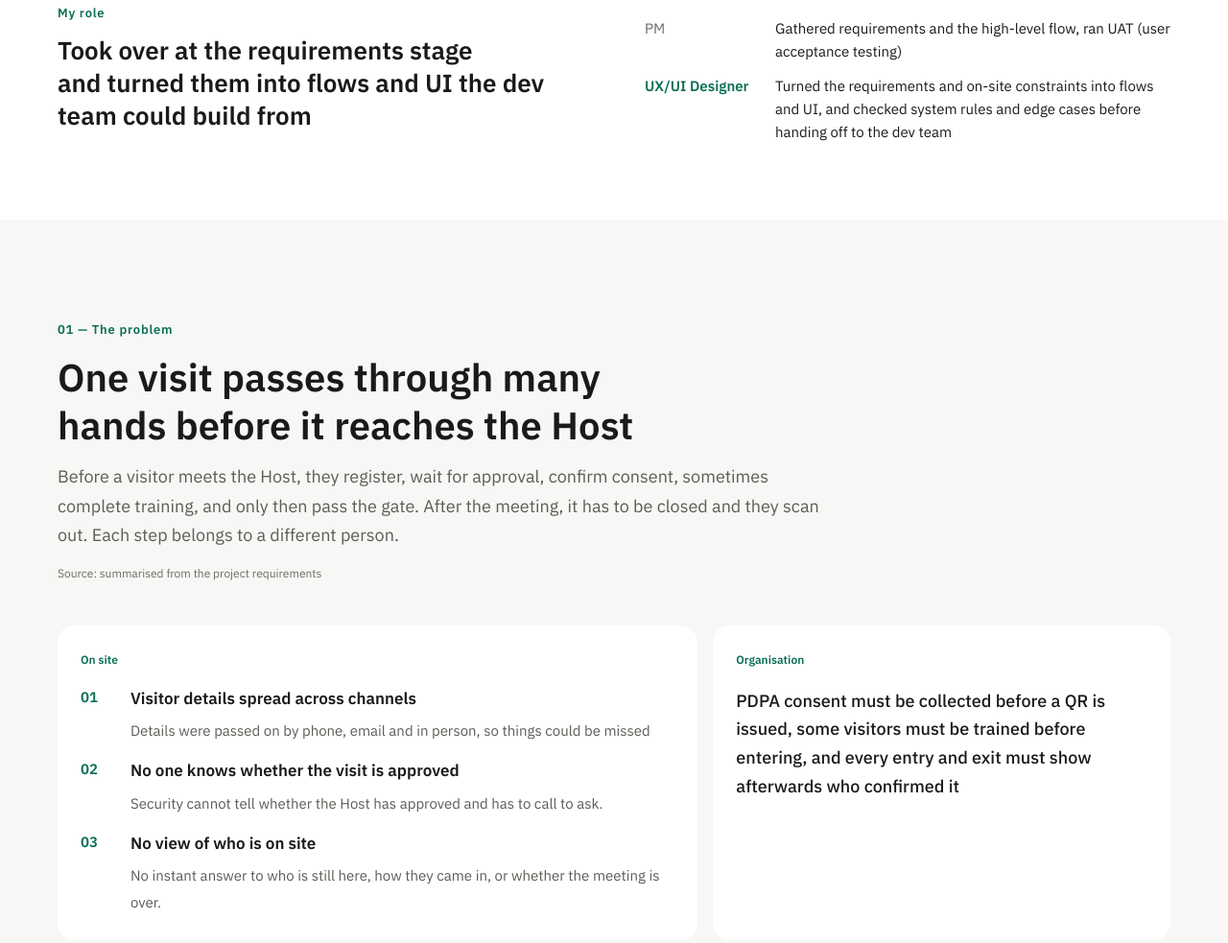
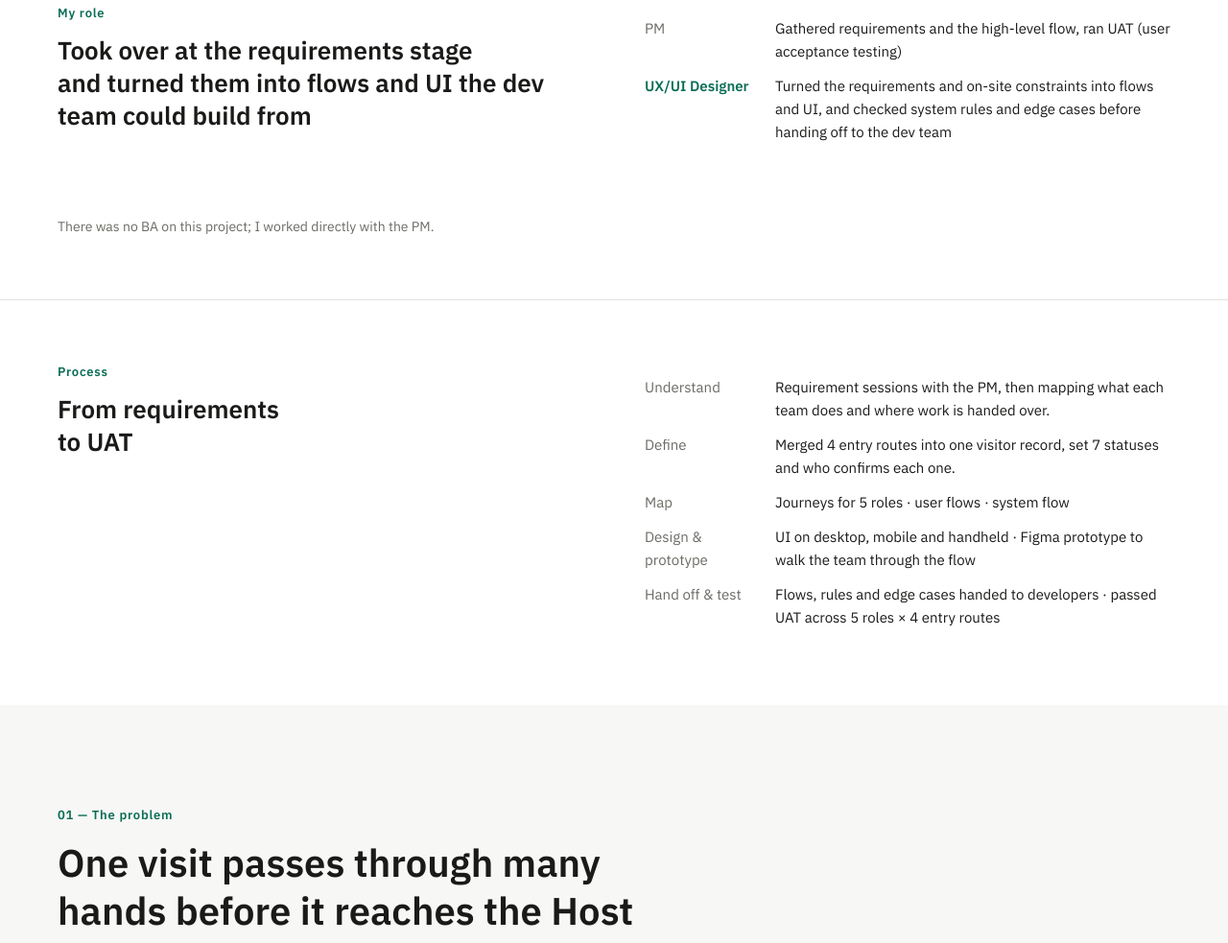
Before and after one commit to luksayapornj-beep/luksayapornj-beep.github.io, a plain HTML site: page vms-full.html in a window 1280 px wide. Shown: the part 1633-2616 px from the top of the page at 96% size. Drawn offline with Linux system fonts and the light colour scheme; a web font is replaced by a local one.

Commit message:
Deploy 44dbf68: VMS process, UAT scope

```diff
--- a/i18n/vms-full.js
+++ b/i18n/vms-full.js
@@ -2,6 +2,16 @@
 // Text drawn as part of a product screen maps to itself and stays Thai.
 // Check with scripts/check-i18n.py.
 window.I18N = {
+ "โปรเจกต์นี้ไม่มี BA ฉันทำงานกับ PM โดยตรง": "There was no BA on this project; I worked directly with the PM.",
+ "กระบวนการ": "Process",
+ "จาก requirement": "From requirements",
+ "ถึง UAT": "to UAT",
+ "ประชุม requirement กับ PM แล้วแยกให้เห็นว่าแต่ละฝ่ายทำอะไร และส่งต่องานกันตรงไหน": "Requirement sessions with the PM, then mapping what each team does and where work is handed over.",
+ "รวม 4 ทางเข้าเป็นข้อมูลผู้มาติดต่อชุดเดียว วาง 7 สถานะ และกำหนดว่าใครยืนยันสถานะไหน": "Merged 4 entry routes into one visitor record, set 7 statuses and who confirms each one.",
+ "Journey ของ 5 บทบาท · user flow · system flow": "Journeys for 5 roles · user flows · system flow",
+ "UI บน desktop มือถือ และ handheld · prototype ใน Figma ให้ทีมดู flow": "UI on desktop, mobile and handheld · Figma prototype to walk the team through the flow",
+ "ส่ง flow กฎ และ edge case ให้ทีมพัฒนา · ผ่าน UAT ครบ 5 บทบาท × 4 ทางเข้า": "Flows, rules and edge cases handed to developers · passed UAT across 5 roles × 4 entry routes",
+ "ถ้าได้ทำต่อ จะวัดความถูกต้องของรายชื่อคนที่อยู่ในพื้นที่ และจำนวนรายการที่ยังไม่ปิดตอนจบวัน": "Next, I would measure how accurate the on-site list is and how many records are still open at the end of the day.",
  "UX/UI Designer · requirement จนส่งงาน dev · ทำงานกับ PM": "UX/UI Designer · requirements to dev handoff · with the PM",
  "Visitor Management — Case Study · Luksayaporn J.": "Visitor Management — Case Study · Luksayaporn J.",
  "ปัญหา": "The problem",
@@ -223,7 +233,7 @@ window.I18N = {
  "ผลกลับมาที่ประตูทันที": "The answer reaches the gate at once",
  "07 — ผลลัพธ์": "07 — What changed",
  "จากหน้าจอ สู่วิธีทำงานของโรงงาน": "From screens to how the plant works",
- "ขึ้นระบบแล้ว · ยังไม่มีตัวเลขวัดผล": "The system is live · impact has not been formally measured",
+ "ผ่าน UAT ครบ 5 บทบาท × 4 ทางเข้า · ขึ้นระบบแล้ว · ยังไม่มีตัวเลขวัดผล": "Passed UAT across 5 roles × 4 entry routes · live · impact not formally measured",
  "เดิม · รับข้อมูลผู้มาติดต่อจากโทรศัพท์และอีเมล แล้วรวบรวมเอง": "Before · Visitor details came by phone and email and were collected by hand",
  "ตอนนี้ · ส่งลิงก์ให้ Visitor กรอกเอง ข้อมูลทุกทางรวมอยู่ที่เดียว": "Now · Visitors fill in a form from a link themselves, and every route lands in one place",
  "บริษัทได้ · ทุกรายการมีที่มาและตรวจย้อนได้": "For the company · Every record has a source and an audit trail",
--- a/i18n/vms.js
+++ b/i18n/vms.js
@@ -56,7 +56,7 @@ window.I18N = {
  "เห็นสถานะเดียวกันทุกเครื่อง": "The same status on every device",
  "\"อยู่ในพื้นที่ตอนนี้\" เป็นตัวเลขหลักทั้งสองเครื่อง Desktop แสดงทุกสถานะเพื่อดูภาพรวม Handheld แสดงเฉพาะสถานะที่ Security ต้องใช้ที่ประตู": "\"On site now\" is the main number on both devices. The desktop shows every status for the overview; the handheld shows only the statuses Security needs at the gate.",
  "Security ดูตัวเลขเดียวก็รู้ว่าตอนนี้มีผู้มาติดต่อในพื้นที่กี่คน เปลี่ยนสถานะที่เครื่องไหน อีกเครื่องก็เห็นเหมือนกัน": "One number tells Security how many visitors are on site. A status changed on one device shows on the other.",
- "ขึ้นระบบแล้ว ยังไม่มีตัวเลขวัดผล": "The system is live. Impact has not been formally measured.",
+ "ผ่าน UAT ครบ 5 บทบาท ขึ้นระบบแล้ว ยังไม่มีตัวเลขวัดผล": "Passed UAT across all 5 roles and live. Impact has not been formally measured.",
  "อ่าน case study แบบเต็ม": "Read the full case study",
  "อ่านต่อ →": "Read the full case study →",
  "Enterprise Visitor Management System · ภายใต้ NDA หน้าจอวาดใหม่ ชื่อลูกค้า สี โลโก้ และข้อมูลทั้งหมดเป็นข้อมูลสมมติ": "Enterprise Visitor Management System · Under NDA. Screens redrawn; client name, colours, logo and all data are fictional.",
--- a/vms-full.html
+++ b/vms-full.html
@@ -279,6 +279,26 @@
       <dl class="deflist">
         <dt>PM</dt><dd>เก็บ requirement และ flow ภาพรวม ดูแล UAT (ทดสอบรับมอบกับผู้ใช้จริง)</dd>
         <dt class="is-me">UX/UI Designer</dt><dd>นำ requirement และข้อจำกัดหน้างานมาวาง flow และออกแบบ UI พร้อมตรวจกฎของระบบและกรณีพิเศษ ก่อนส่งให้ทีมพัฒนา</dd>
+      </dl>
+    </div>
+    <p class="fine" style="font-size:14px;margin-top:16px">โปรเจกต์นี้ไม่มี BA ฉันทำงานกับ PM โดยตรง</p>
+  </div>
+</section>
+
+<!-- Process -->
+<section class="cs-section cs-section--ruled" aria-label="Process" style="padding-block:64px">
+  <div class="cs-wrap">
+    <div class="split split--top">
+      <div class="stack stack--sm">
+        <span class="eyebrow">กระบวนการ</span>
+        <p class="h3">จาก requirement<br>ถึง UAT</p>
+      </div>
+      <dl class="deflist">
+        <dt>Understand</dt><dd>ประชุม requirement กับ PM แล้วแยกให้เห็นว่าแต่ละฝ่ายทำอะไร และส่งต่องานกันตรงไหน</dd>
+        <dt>Define</dt><dd>รวม 4 ทางเข้าเป็นข้อมูลผู้มาติดต่อชุดเดียว วาง 7 สถานะ และกำหนดว่าใครยืนยันสถานะไหน</dd>
+        <dt>Map</dt><dd>Journey ของ 5 บทบาท · user flow · system flow</dd>
+        <dt>Design &amp; prototype</dt><dd>UI บน desktop มือถือ และ handheld · prototype ใน Figma ให้ทีมดู flow</dd>
+        <dt>Hand off &amp; test</dt><dd>ส่ง flow กฎ และ edge case ให้ทีมพัฒนา · ผ่าน UAT ครบ 5 บทบาท × 4 ทางเข้า</dd>
       </dl>
     </div>
   </div>
@@ -612,7 +632,7 @@
     <div class="cs-intro">
       <span class="eyebrow">07 — ผลลัพธ์</span>
       <h2>จากหน้าจอ สู่วิธีทำงานของโรงงาน</h2>
-      <span class="note-pill">ขึ้นระบบแล้ว · ยังไม่มีตัวเลขวัดผล</span>
+      <span class="note-pill">ผ่าน UAT ครบ 5 บทบาท × 4 ทางเข้า · ขึ้นระบบแล้ว · ยังไม่มีตัวเลขวัดผล</span>
     </div>
     <div class="results">
       <div class="result"><div class="result__role"><span class="label">ปัญหาข้อ 1</span>Host</div><div class="result__body"><p class="before">เดิม · รับข้อมูลผู้มาติดต่อจากโทรศัพท์และอีเมล แล้วรวบรวมเอง</p><p class="now">ตอนนี้ · ส่งลิงก์ให้ Visitor กรอกเอง ข้อมูลทุกทางรวมอยู่ที่เดียว</p><p class="gain">บริษัทได้ · ทุกรายการมีที่มาและตรวจย้อนได้</p></div></div>
@@ -620,6 +640,7 @@
       <div class="result"><div class="result__role"><span class="label">ปัญหาข้อ 3</span>Security + Host</div><div class="result__body"><p class="before">เดิม · ไม่รู้ว่าใครยังอยู่ในพื้นที่ หลังการเข้าพบจบแล้ว</p><p class="now">ตอนนี้ · Host ยืนยันจบการพบ Security ยืนยันออกที่ประตู ไม่ต้องไล่โทรถามกัน</p><p class="gain">บริษัทได้ · รู้ว่าใครยังอยู่ในโรงงาน</p></div></div>
     </div>
     <p class="fine" style="font-size:14px">นอกจากนี้ ทุกรายการมีบันทึก Consent ก่อนออก QR</p>
+    <p class="fine" style="font-size:14px">ถ้าได้ทำต่อ จะวัดความถูกต้องของรายชื่อคนที่อยู่ในพื้นที่ และจำนวนรายการที่ยังไม่ปิดตอนจบวัน</p>
   </div>
 </section>
 
```
Also changed, not shown: vms.html (+1 -1 lines).
